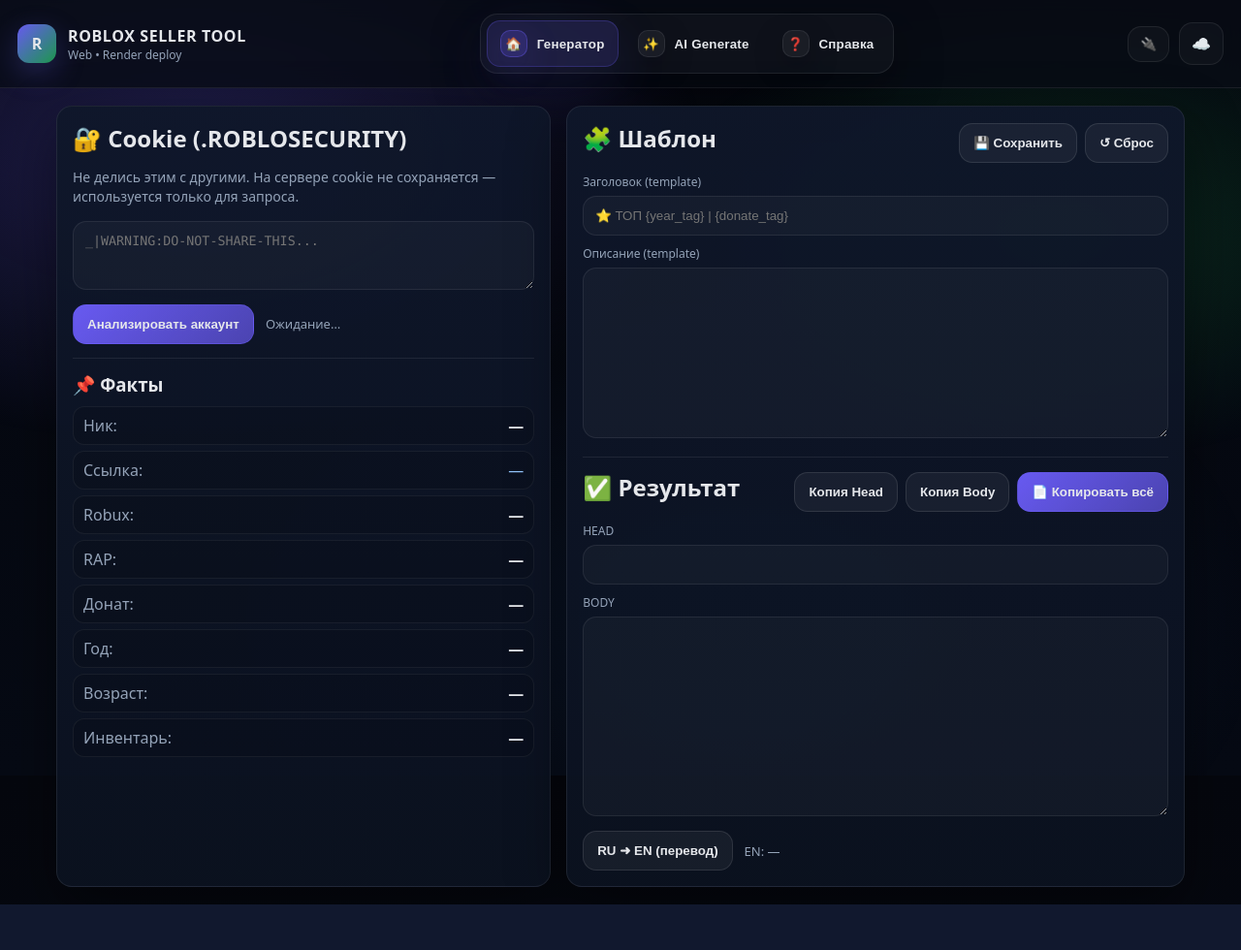
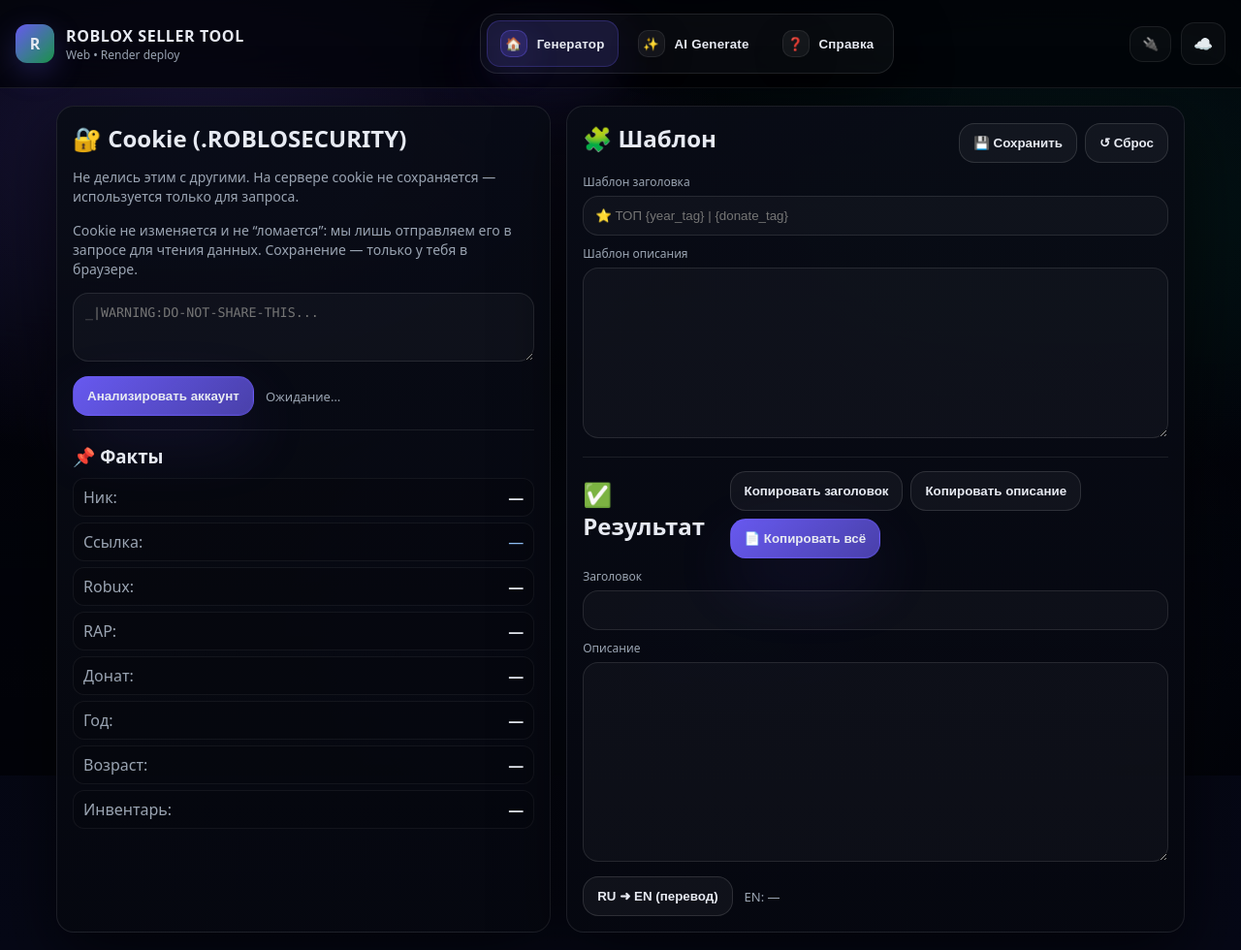
Before and after one commit to fps80043-hash/erfgr5egh5, a FastAPI app: page / in a window 1280 px wide. Shown: the whole page at 97% size. Before the commit the page ends 933 px from the top, so only its background shows below. Run offline with FastAPI, Linux system fonts and the light colour scheme; some libraries are stand-ins or nearby versions.

Commit message:
mobile redesign + dark animated bg

```diff
--- a/static/app.js
+++ b/static/app.js
@@ -1,6 +1,7 @@
 const $ = (sel) => document.querySelector(sel);
 
 let accountData = null;
+let cookieSaved = false;
 
 const DEFAULT_TPL_HEAD = "⭐ ТОП {year_tag} | {donate_tag} ДОНАТА";
 const DEFAULT_TPL_BODY = `✨ Восхитительный аккаунт ждёт тебя! 👤 Ник: {username}
@@ -115,14 +116,25 @@ function parseSSE(buffer){
   return {events: out, rest: buffer};
 }
 
+function setActiveTab(id){
+  document.querySelectorAll('.tab').forEach(b=>b.classList.toggle('active', b.dataset.tab===id));
+  document.querySelectorAll('.btab').forEach(b=>b.classList.toggle('active', b.dataset.tab===id));
+  document.querySelectorAll('.tabpane').forEach(p=>p.classList.remove('active'));
+  const pane = document.getElementById('tab-'+id);
+  if(pane) pane.classList.add('active');
+  // scroll to top for mobile comfort
+  window.scrollTo({top:0, behavior:'smooth'});
+}
+
 function setupTabs(){
-  document.querySelectorAll(".tab").forEach(btn=>{
-    btn.addEventListener("click", ()=>{
-      document.querySelectorAll(".tab").forEach(b=>b.classList.remove("active"));
-      btn.classList.add("active");
+  document.querySelectorAll('.tab').forEach(btn=>{
+    btn.addEventListener('click', ()=>{
+
+
       const id = btn.dataset.tab;
-      document.querySelectorAll(".tabpane").forEach(p=>p.classList.remove("active"));
-      $("#tab-"+id).classList.add("active");
+      setActiveTab(id);
+
+
     });
   });
 }
@@ -330,7 +342,7 @@ function initParticles(){
       ctx.beginPath();
       ctx.globalAlpha = p.a;
       ctx.arc(p.x,p.y,p.r,0,Math.PI*2);
-      ctx.fillStyle = "rgba(255,255,255,1)";
+      ctx.fillStyle = "rgba(210,216,255,1)";
       ctx.fill();
     }
     // lines
@@ -342,7 +354,7 @@ function initParticles(){
         const max = 170*dpr;
         if(dist<max){
           ctx.globalAlpha = 0.08*(1 - dist/max);
-          ctx.strokeStyle = "rgba(109,94,252,1)";
+          ctx.strokeStyle = "rgba(124,92,255,1)";
           ctx.lineWidth = 1*dpr;
           ctx.beginPath();
           ctx.moveTo(a.x,a.y);
@@ -352,6 +364,14 @@ function initParticles(){
       }
     }
     ctx.globalAlpha = 1;
+        // vignette
+    const grd = ctx.createRadialGradient(w*0.5,h*0.45, Math.min(w,h)*0.15, w*0.5,h*0.5, Math.min(w,h)*0.65);
+    grd.addColorStop(0,'rgba(0,0,0,0)');
+    grd.addColorStop(1,'rgba(0,0,0,0.35)');
+    ctx.globalAlpha = 1;
+    ctx.fillStyle = grd;
+    ctx.fillRect(0,0,w,h);
+
     requestAnimationFrame(step);
   }
 
@@ -359,15 +379,42 @@ function initParticles(){
   window.addEventListener("resize", resize);
   particles.length = 0;
   for(let i=0;i<N;i++) particles.push(make());
-  requestAnimationFrame(step);
+      // vignette
+    const grd = ctx.createRadialGradient(w*0.5,h*0.45, Math.min(w,h)*0.15, w*0.5,h*0.5, Math.min(w,h)*0.65);
+    grd.addColorStop(0,'rgba(0,0,0,0)');
+    grd.addColorStop(1,'rgba(0,0,0,0.35)');
+    ctx.globalAlpha = 1;
+    ctx.fillStyle = grd;
+    ctx.fillRect(0,0,w,h);
+
+    requestAnimationFrame(step);
 }
 
 window.addEventListener("load", async ()=>{
   setupTabs();
+  setActiveTab('gen');
   setupChat();
   initParticles();
   loadTpl();
+  // Restore cookie (stored only in your browser)
+  const savedCookie = localStorage.getItem("rbst_cookie") || "";
+  if(savedCookie && $("#cookie")) { $("#cookie").value = savedCookie; cookieSaved = true; }
+
   await loadPollinationsModels();
+
+
+let debCookie = null;
+const cookieEl = $("#cookie");
+if(cookieEl){
+  cookieEl.addEventListener("input", ()=>{
+    if(debCookie) clearTimeout(debCookie);
+    debCookie = setTimeout(()=>{
+      localStorage.setItem("rbst_cookie", cookieEl.value || "");
+      cookieSaved = true;
+    }, 250);
+  });
+}
+
 
   // Analyze
   $("#btnAnalyze").addEventListener("click", async ()=>{
@@ -397,6 +444,10 @@ window.addEventListener("load", async ()=>{
     localStorage.removeItem("tplHead");
     localStorage.removeItem("tplBody");
     loadTpl();
+  // Restore cookie (stored only in your browser)
+  const savedCookie = localStorage.getItem("rbst_cookie") || "";
+  if(savedCookie && $("#cookie")) { $("#cookie").value = savedCookie; cookieSaved = true; }
+
     await renderPreview();
   });
 
@@ -462,6 +513,20 @@ window.addEventListener("load", async ()=>{
     sel.innerHTML = "";
     if(p === "pollinations"){
       await loadPollinationsModels();
+
+
+let debCookie = null;
+const cookieEl = $("#cookie");
+if(cookieEl){
+  cookieEl.addEventListener("input", ()=>{
+    if(debCookie) clearTimeout(debCookie);
+    debCookie = setTimeout(()=>{
+      localStorage.setItem("rbst_cookie", cookieEl.value || "");
+      cookieSaved = true;
+    }, 250);
+  });
+}
+
     }else{
       // groq - show common models (you can extend)
       ["llama-3.3-70b-versatile","llama-3.1-70b-versatile","gemma2-9b-it","mixtral-8x7b-32768"].forEach(m=>{
--- a/static/styles.css
+++ b/static/styles.css
@@ -1,28 +1,32 @@
 :root{
-  --glass: rgba(255,255,255,.06);
-  --glass2: rgba(255,255,255,.035);
-  --glass3: rgba(0,0,0,.22);
-  --accGlow: rgba(109,94,252,.35);
-
-  --bg1:#05070e;
-  --bg2:#060a14;
-  --card:#0f172a;
-  --card2:#0b1220;
-  --text:#e5e7eb;
-  --muted:#94a3b8;
-  --line:rgba(255,255,255,.08);
-  --acc:#6d5efc;
+  --bg0:#020308;
+  --bg1:#03050c;
+  --bg2:#060816;
+  --card:#070a14;
+  --card2:#050712;
+  --text:#e7eaf2;
+  --muted:#9aa4b2;
+  --line:rgba(255,255,255,.085);
+  --acc:#7c5cff;
   --acc2:#22c55e;
   --bad:#ef4444;
   --warn:#fbbf24;
-  --shadow: 0 20px 60px rgba(0,0,0,.45);
-  --radius:16px;
+  --shadow: 0 22px 70px rgba(0,0,0,.65);
+  --radius:18px;
   --mono: ui-monospace, SFMono-Regular, Menlo, Monaco, Consolas, "Liberation Mono", "Courier New", monospace;
   --sans: ui-sans-serif, system-ui, -apple-system, Segoe UI, Roboto, Arial, "Noto Sans", "Helvetica Neue", sans-serif;
 }
 
 *{box-sizing:border-box}
-html,body{height:100%}
+html,body{
+  margin:0;
+  font-family:var(--sans);
+  color:var(--text);
+  background: radial-gradient(1200px 700px at 20% 10%, rgba(124,92,255,.18), transparent 60%),
+              radial-gradient(900px 600px at 80% 20%, rgba(34,197,94,.10), transparent 55%),
+              linear-gradient(180deg,var(--bg0),var(--bg2));
+  overflow-x:hidden;
+}
 body{
   margin:0;
   font-family:var(--sans);
@@ -34,11 +38,11 @@ body{
 .bg{
   position:fixed; inset:0;
   background:
-    radial-gradient(900px 500px at 15% 20%, rgba(109,94,252,.25), transparent 60%),
-    radial-gradient(700px 400px at 85% 30%, rgba(34,197,94,.18), transparent 60%),
-    radial-gradient(900px 600px at 60% 80%, rgba(59,130,246,.12), transparent 60%);
+    radial-gradient(900px 540px at 15% 18%, rgba(124,92,255,.18), transparent 62%),
+    radial-gradient(760px 460px at 85% 26%, rgba(16,185,129,.10), transparent 64%),
+    radial-gradient(820px 520px at 60% 82%, rgba(59,130,246,.08), transparent 70%),
+    linear-gradient(180deg, rgba(0,0,0,.10), rgba(0,0,0,.55));
   pointer-events:none;
-  filter: blur(0px);
 }
 
 .topbar{
@@ -46,11 +50,11 @@ body{
   z-index:50;
   display:flex;
   justify-content:space-between;
-  gap:18px;
-  padding:14px 18px;
-  background:rgba(8,12,22,.75);
+  gap:14px;
+  padding:14px 16px;
+  background:rgba(2,3,8,.72);
   border-bottom:1px solid var(--line);
-  backdrop-filter: blur(14px);
+  backdrop-filter: blur(18px);
 }
 
 .brand{display:flex; align-items:center; gap:12px}
@@ -93,12 +97,16 @@ body{
 }
 
 .card{
-  background:linear-gradient(180deg, rgba(15,23,42,.95), rgba(11,18,32,.95));
-  border:1px solid var(--line);
+  background: linear-gradient(180deg, rgba(9,12,22,.92), rgba(6,8,16,.92));
+  border:1px solid rgba(255,255,255,.09);
   border-radius: var(--radius);
   padding:16px;
   box-shadow: var(--shadow);
   transition: transform .18s ease, border .18s ease, background .18s ease;
+}
+.card:hover{
+  transform: translateY(-1px);
+  border-color: rgba(255,255,255,.14);
 }
 .card h2{margin:0 0 10px 0}
 .card h3{margin:10px 0}
@@ -113,13 +121,18 @@ body{
 .lbl{display:block; font-size:12px; color:var(--muted); margin:10px 0 6px}
 .input{
   width:100%;
-  border-radius:14px;
-  border:1px solid rgba(255,255,255,.08);
-  background:rgba(255,255,255,.03);
+  border-radius:16px;
+  border:1px solid rgba(255,255,255,.10);
+  background: rgba(255,255,255,.03);
   color:var(--text);
   padding:12px 12px;
   outline:none;
-  transition:.15s border,.15s background;
+  transition:.15s border,.15s background,.15s transform;
+}
+.input:focus{
+  border-color: rgba(124,92,255,.55);
+  background: rgba(255,255,255,.05);
+  transform: translateY(-1px);
 }
 .input:focus{border-color: rgba(109,94,252,.5); background:rgba(255,255,255,.05)}
 .mono{font-family:var(--mono)}
@@ -132,17 +145,32 @@ body{
 .status.warn{color:var(--warn)}
 
 .btn{
-  border:1px solid rgba(255,255,255,.10);
-  background:rgba(255,255,255,.05);
+  border:1px solid rgba(255,255,255,.12);
+  background:rgba(255,255,255,.045);
   color:var(--text);
-  border-radius:14px;
+  border-radius:16px;
   padding:12px 14px;
   cursor:pointer;
-  font-weight:800;
-  transition:.18s transform,.18s background,.18s border;
+  font-weight:900;
+  transition:.18s transform,.18s background,.18s border, .18s box-shadow;
   user-select:none;
   white-space:nowrap;
 }
+.btn:hover{
+  transform: translateY(-1px);
+  background:rgba(255,255,255,.07);
+  box-shadow: 0 14px 38px rgba(0,0,0,.25);
+}
+.btn.primary{
+  background: linear-gradient(135deg, rgba(124,92,255,.98), rgba(124,92,255,.58));
+  border-color: rgba(124,92,255,.38);
+  box-shadow: 0 0 0 1px rgba(124,92,255,.15) inset, 0 26px 70px rgba(124,92,255,.12);
+}
+.btn.primary:hover{
+  background: linear-gradient(135deg, rgba(124,92,255,1), rgba(124,92,255,.66));
+}
+.btn:disabled{opacity:.55; cursor:not-allowed; transform:none; box-shadow:none}
+
 .btn:hover{transform: translateY(-1px); background:rgba(255,255,255,.07)}
 .btn.primary{
   background:linear-gradient(135deg, rgba(109,94,252,.95), rgba(109,94,252,.65));
@@ -312,7 +340,7 @@ body{
   inset:0;
   z-index:0;
   pointer-events:none;
-  opacity:.65;
+  opacity:.55;
 }
 .bg{z-index:1}
 .topbar, .wrap{position:relative; z-index:2}
@@ -340,8 +368,8 @@ body{
   padding:6px;
   border-radius:18px;
   background: rgba(255,255,255,.03);
-  border:1px solid rgba(255,255,255,.08);
-  box-shadow: 0 16px 50px rgba(0,0,0,.35);
+  border:1px solid rgba(255,255,255,.10);
+  box-shadow: 0 18px 60px rgba(0,0,0,.45);
 }
 .tab{
   display:flex;
--- a/templates/index.html
+++ b/templates/index.html
@@ -45,6 +45,7 @@
         <div class="card">
           <h2>🔐 Cookie (.ROBLOSECURITY)</h2>
           <p class="muted">Не делись этим с другими. На сервере cookie не сохраняется — используется только для запроса.</p>
+          <p class="muted">Cookie не изменяется и не “ломается”: мы лишь отправляем его в запросе для чтения данных. Сохранение — только у тебя в браузере.</p>
           <textarea id="cookie" class="input mono" rows="3" placeholder="_|WARNING:DO-NOT-SHARE-THIS..."></textarea>
           <div class="row">
             <button id="btnAnalyze" class="btn primary">Анализировать аккаунт</button>
@@ -74,24 +75,24 @@
             </div>
           </div>
 
-          <label class="lbl">Заголовок (template)</label>
+          <label class="lbl">Шаблон заголовка</label>
           <input id="tplHead" class="input" placeholder="⭐ ТОП {year_tag} | {donate_tag}" />
-          <label class="lbl">Описание (template)</label>
+          <label class="lbl">Шаблон описания</label>
           <textarea id="tplBody" class="input mono" rows="10"></textarea>
 
           <div class="divider"></div>
           <div class="cardhead">
             <h2>✅ Результат</h2>
             <div class="minirow">
-              <button id="btnCopyHead" class="btn">Копия Head</button>
-              <button id="btnCopyBody" class="btn">Копия Body</button>
+              <button id="btnCopyHead" class="btn">Копировать заголовок</button>
+              <button id="btnCopyBody" class="btn">Копировать описание</button>
               <button id="btnCopyAll" class="btn primary">📄 Копировать всё</button>
             </div>
           </div>
 
-          <label class="lbl">HEAD</label>
+          <label class="lbl">Заголовок</label>
           <input id="outHead" class="input" readonly />
-          <label class="lbl">BODY</label>
+          <label class="lbl">Описание</label>
           <textarea id="outBody" class="input mono" rows="12" readonly></textarea>
 
           <div class="row">
@@ -100,9 +101,9 @@
           </div>
 
           <div id="enBox" class="enbox hidden">
-            <label class="lbl">HEAD (EN)</label>
+            <label class="lbl">Заголовок (EN)</label>
             <input id="outHeadEn" class="input" readonly />
-            <label class="lbl">BODY (EN)</label>
+            <label class="lbl">Описание (EN)</label>
             <textarea id="outBodyEn" class="input mono" rows="10" readonly></textarea>
           </div>
         </div>
@@ -157,7 +158,7 @@
           </div>
 
           <div class="divider"></div>
-          <h3>🧾 Ответ</h3>
+          <h3>🧾 Ответ ИИ</h3>
           <pre id="aiRaw" class="log"></pre>
         </div>
 
@@ -249,6 +250,13 @@
     </section>
   </main>
 
+  <nav id="bottomNav" class="bottomnav" aria-label="Навигация снизу">
+    <button class="btab active" data-tab="gen"><span>🏠</span><small>Главная</small></button>
+    <button class="btab" data-tab="ai"><span>✨</span><small>AI</small></button>
+    <button class="btab" data-tab="help"><span>❓</span><small>Помощь</small></button>
+  </nav>
+
+
   <script src="/static/app.js"></script>
 </body>
 </html>
```
Also changed, not shown: other parts of static/styles.css (+67 -0 lines).
